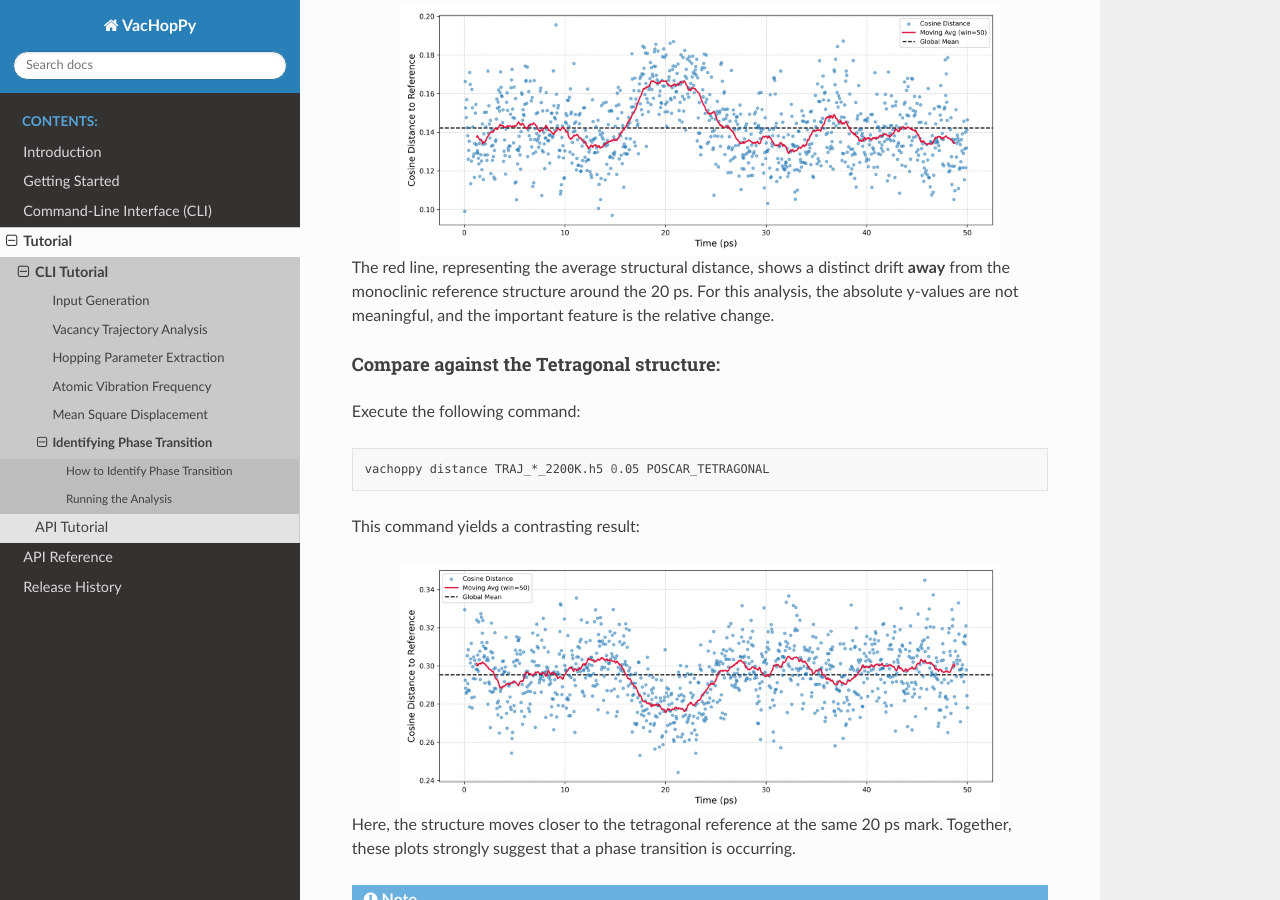
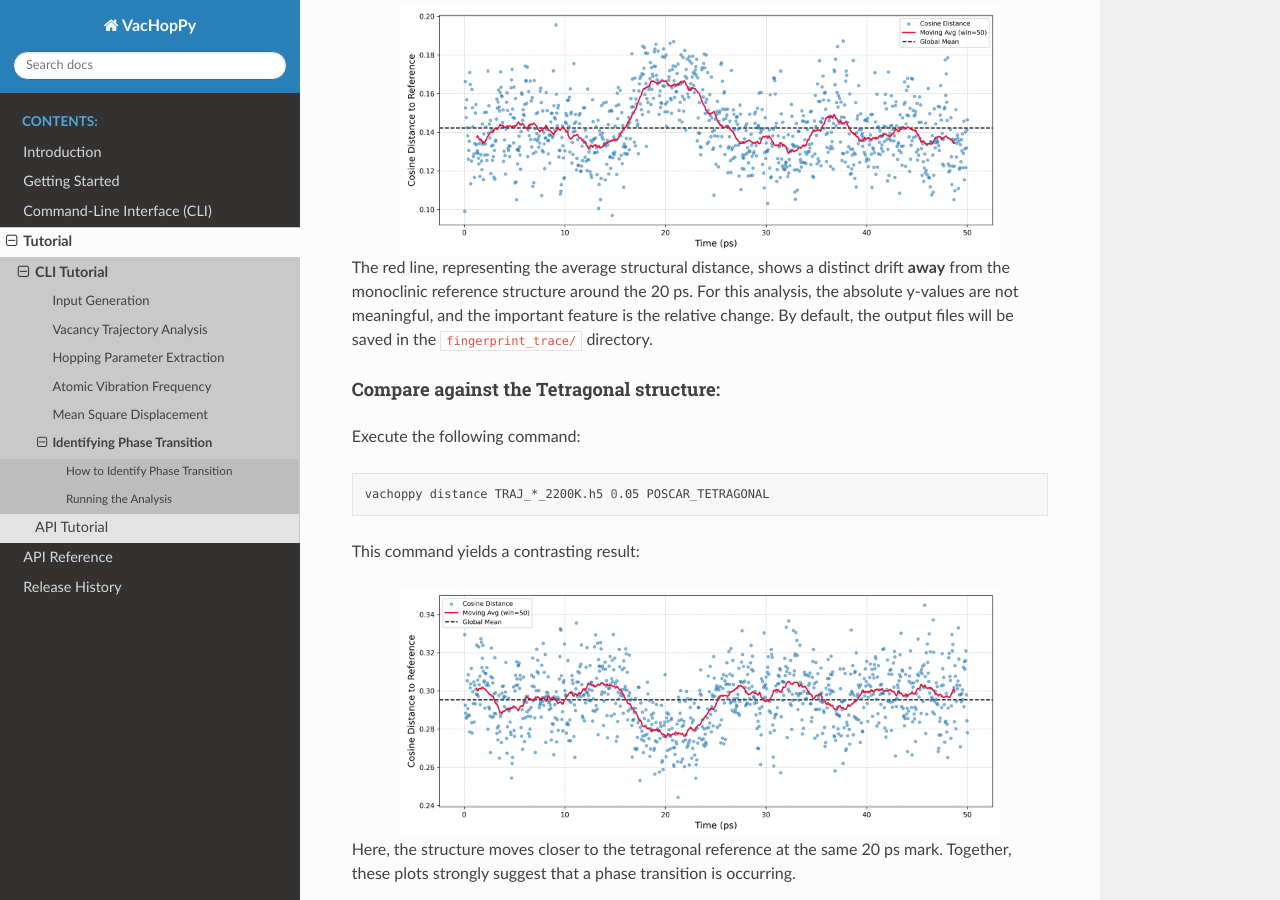
Before and after one commit to TY-Jeong/VacHopPy, a Sphinx documentation site: the page built from docs/source/tutorials/cli/distance.md, in a window 1280 px wide and 900 px high, scrolled down 2660 px. Built offline with Sphinx 7.4.7 and the Read the Docs theme 3.1.0, drawn with Linux system fonts in a browser that asks for light colours.

Commit message:
Add Default Save Location

````diff
--- a/docs/source/tutorials/cli/distance.md
+++ b/docs/source/tutorials/cli/distance.md
@@ -98,7 +98,7 @@ This command produces the following plot:
 :align: center
 :alt: Mono Plot
 ```
-The red line, representing the average structural distance, shows a distinct drift **away** from the monoclinic reference structure around the 20 ps. For this analysis, the absolute y-values are not meaningful, and the important feature is the relative change.
+The red line, representing the average structural distance, shows a distinct drift **away** from the monoclinic reference structure around the 20 ps. For this analysis, the absolute y-values are not meaningful, and the important feature is the relative change. By default, the output files will be saved in the `fingerprint_trace/` directory.
 
 #### Compare against the Tetragonal structure:
 
````
